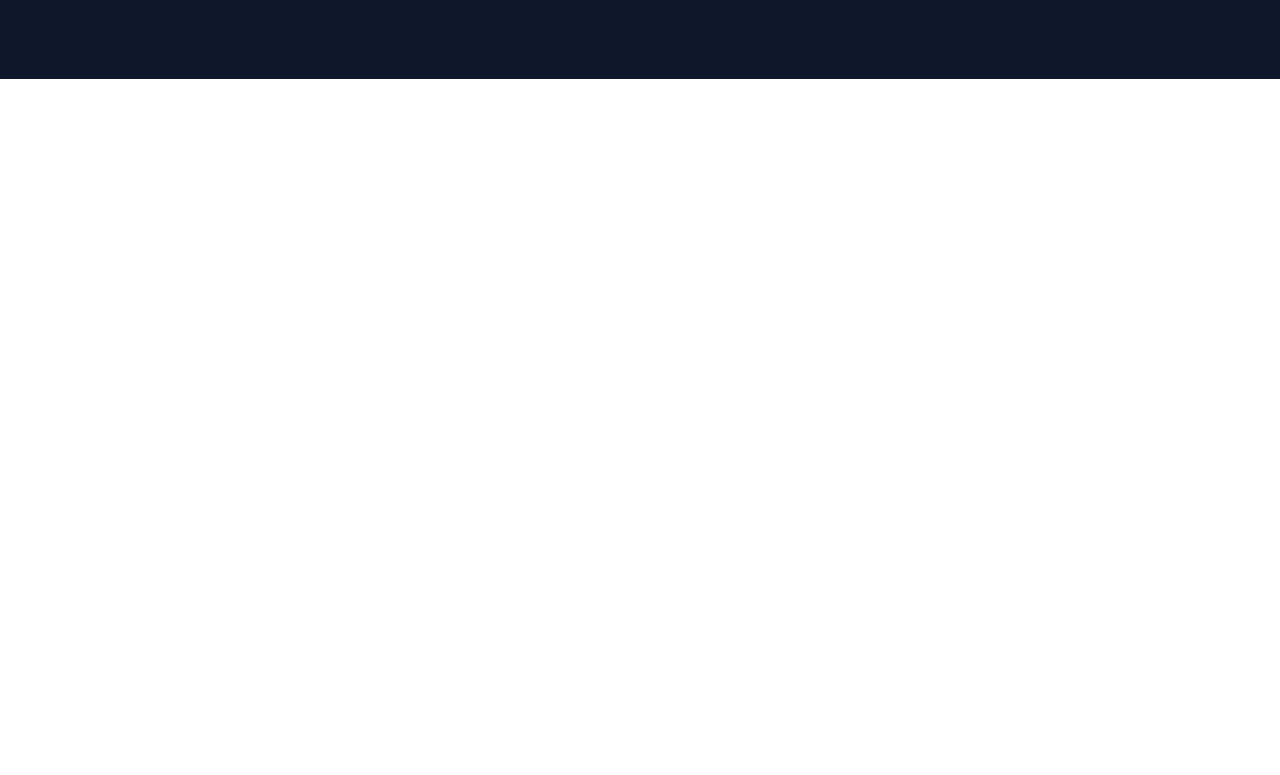
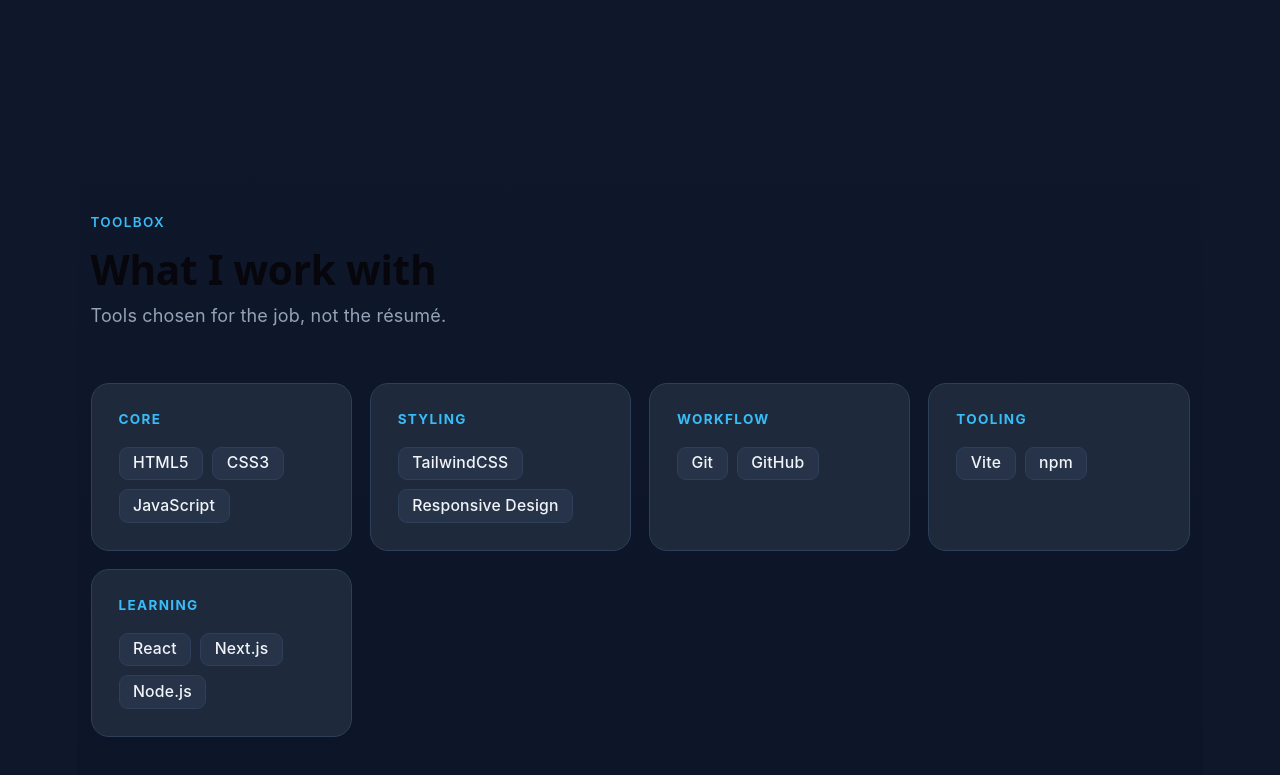
Before and after one commit to webwizsharmin/portfolio, a website built with Vite: page index.html in a window 1280 px wide. Shown: the part 1683-2458 px from the top of the page. Before the commit the page ends 1762 px from the top, so only its background shows below. Built offline with nearby package versions, Linux system fonts and the light colour scheme.

Commit message:
feat(skills): add skills section

```diff
--- a/src/main.js
+++ b/src/main.js
@@ -2,8 +2,10 @@
 import { renderNavbar } from "./modules/navbar.js";
 import { renderHero } from "./modules/hero.js";
 import { renderProjects } from "./modules/projeccts.js";
+import { renderSkills } from "./modules/skills.js";
 
 const app = document.getElementById("app");
 app.appendChild(renderNavbar());
 app.appendChild(renderHero());
 app.appendChild(renderProjects());
+app.appendChild(renderSkills());
--- a/src/modules/projeccts.js
+++ b/src/modules/projeccts.js
@@ -7,7 +7,7 @@
   projects.innerHTML = `
     <p class="text-accent text-xs font-semibold tracking-widest uppercase mb-3">Featured Work</p>
 
-    <h2 class="text-3xl md:text-4xl font-bold tracking-tight mb-2 mt-3"> Things I've built</h2>
+    <h2 class="text-3xl md:text-4xl font-bold tracking-tight mb-2"> Things I've built</h2>
 
     <p class="text-muted mb-12 max-w-lg">Practical projects designed to solve real problems with clean code and scalable architecture.</p>
 
--- /dev/null
+++ b/src/modules/skills.js
@@ -0,0 +1,109 @@
+export function renderSkills() {
+  const skills = document.createElement("section");
+
+  skills.id = "skills";
+  skills.className = "py-24 px-6 md:px-3 bg-gradient-to-b from-bg to-[#0c1527]";
+
+  skills.innerHTML = `
+    <p class="text-accent text-xs font-semibold tracking-widest uppercase mb-3">
+    Toolbox
+    </p>
+
+    <h2 class="text-3xl md:text-4xl font-bold tracking-tight mb-2">
+    What I work with</h2>
+
+    <p class="text-muted mb-12 max-w-lg">Tools chosen for the job, not the résumé.</p>
+
+    <div class="grid grid-cols-1 sm:grid-cols-2 lg:grid-cols-4 gap-4">
+        <div class="reveal bg-surface border border-border rounded-2xl p-6 hover:border-sky-400/50 transition-colors">
+            <p class="text-xs font-bold uppercase tracking-widest text-accent mb-4">Core
+            </p>
+
+            <div class="flex flex-wrap gap-2">
+                <span class="text-sm font-medium px-3 py-1 bg-surface2 border border-border rounded-lg text-slate-100">
+                    HTML5
+                </span>
+
+                <span class="text-sm font-medium px-3 py-1 bg-surface2 border border-border rounded-lg text-slate-100">
+                    CSS3
+                </span>
+                <span class="text-sm font-medium px-3 py-1 bg-surface2 border border-border rounded-lg text-slate-100">
+                    JavaScript
+                </span>
+
+
+            </div>
+        </div>
+
+        <div class="reveal bg-surface border border-border rounded-2xl p-6 hover:border-sky-400/50 transition-colors">
+            <p class="text-xs font-bold uppercase tracking-widest text-accent mb-4">Styling
+            </p>
+
+            <div class="flex flex-wrap gap-2">
+                <span class="text-sm font-medium px-3 py-1 bg-surface2 border border-border rounded-lg text-slate-100">
+                    TailwindCSS
+                </span>
+
+                <span class="text-sm font-medium px-3 py-1 bg-surface2 border border-border rounded-lg text-slate-100">
+                    Responsive Design
+                </span>
+
+            </div>
+        </div>
+
+        <div class="reveal bg-surface border border-border rounded-2xl p-6 hover:border-sky-400/50 transition-colors">
+            <p class="text-xs font-bold uppercase tracking-widest text-accent mb-4">Workflow
+            </p>
+
+            <div class="flex flex-wrap gap-2">
+                <span class="text-sm font-medium px-3 py-1 bg-surface2 border border-border rounded-lg text-slate-100">
+                    Git
+                </span>
+
+                <span class="text-sm font-medium px-3 py-1 bg-surface2 border border-border rounded-lg text-slate-100">
+                    GitHub
+                </span>
+
+            </div>
+        </div>
+
+        <div class="reveal bg-surface border border-border rounded-2xl p-6 hover:border-sky-400/50 transition-colors">
+            <p class="text-xs font-bold uppercase tracking-widest text-accent mb-4">Tooling
+            </p>
+
+            <div class="flex flex-wrap gap-2">
+                <span class="text-sm font-medium px-3 py-1 bg-surface2 border border-border rounded-lg text-slate-100">
+                    Vite
+                </span>
+                <span class="text-sm font-medium px-3 py-1 bg-surface2 border border-border rounded-lg text-slate-100">
+                    npm
+                </span>
+
+
+
+            </div>
+        </div>
+        <div class="reveal bg-surface border border-border rounded-2xl p-6 hover:border-sky-400/50 transition-colors">
+            <p class="text-xs font-bold uppercase tracking-widest text-accent mb-4">Learning
+            </p>
+
+            <div class="flex flex-wrap gap-2">
+                <span class="text-sm font-medium px-3 py-1 bg-surface2 border border-border rounded-lg text-slate-100">
+                   React
+                </span>
+                <span class="text-sm font-medium px-3 py-1 bg-surface2 border border-border rounded-lg text-slate-100">
+                   Next.js
+                </span>
+                <span class="text-sm font-medium px-3 py-1 bg-surface2 border border-border rounded-lg text-slate-100">
+                  Node.js
+                </span>
+
+
+
+            </div>
+        </div>
+    </div>
+    `;
+
+  return skills;
+}
--- a/src/style.css
+++ b/src/style.css
@@ -131,7 +131,7 @@
   }
 }
 p {
-  margin: 0;
+  /* margin: 0; */
 }
 
 code,
```
